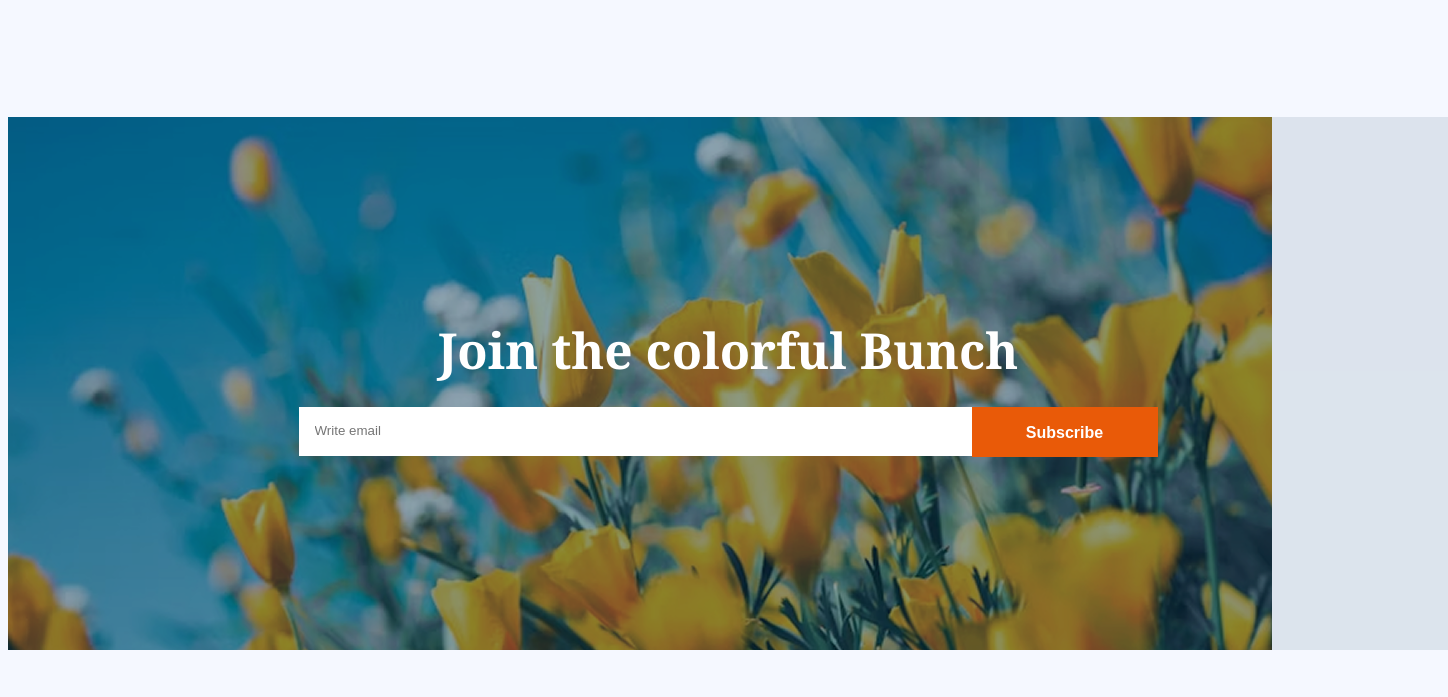
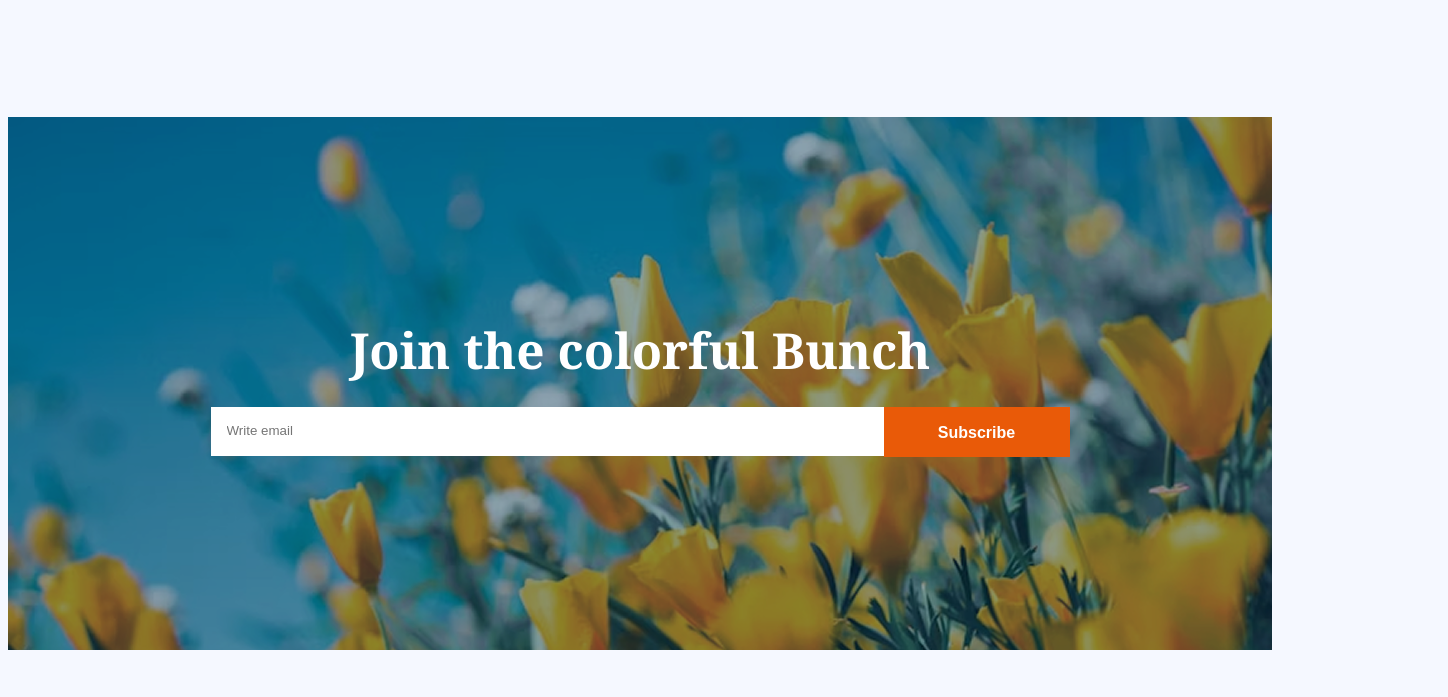
Before and after one commit to Juhaifa12/assignment-2, a plain HTML site: page index.html in a window 1280 px wide. Shown: the part 3570-4267 px from the top of the page, 1448 px wide, since content can reach past the window. Drawn offline with Linux system fonts and the light colour scheme.

Commit message:
added some changes

```diff
--- a/index.html
+++ b/index.html
@@ -175,7 +175,7 @@
         </div>
     </div>
 </div>
-<div class="join-section">
+<div class="join-section join">
     <div class="overlay-4">
         <div class="join-heading noto-serif-primary">Join the colorful Bunch</div>
     <div class="join-content">
--- a/styles/flowers.css
+++ b/styles/flowers.css
@@ -290,10 +290,14 @@ body{
     background-image: url(../assets/news-letter-bg.png);
     height: 533px;
     text-align: center;
-    background-position: center;
+    background-size: cover;
     position: relative;
     width: 100%;
     background-repeat: no-repeat;
+}
+.join{
+    max-width: 1500px;
+    margin:0 auto;
 }
 .overlay-4{
     position: absolute;
@@ -302,7 +306,7 @@ body{
     right: 0;
     bottom: 0;
     background: rgba(7, 51, 79, 0.1);
-    width: 1440px;
+    width: 100%;
     margin: 0 auto;
 }
 .join-heading{
--- a/styles/media.css
+++ b/styles/media.css
@@ -134,7 +134,7 @@
     }
     /* join section */
     .join-section{
-        width: 100%;
+        width: 414.4px;
         background-size: cover;
         background-position: center;
         background-repeat: no-repeat;
```
